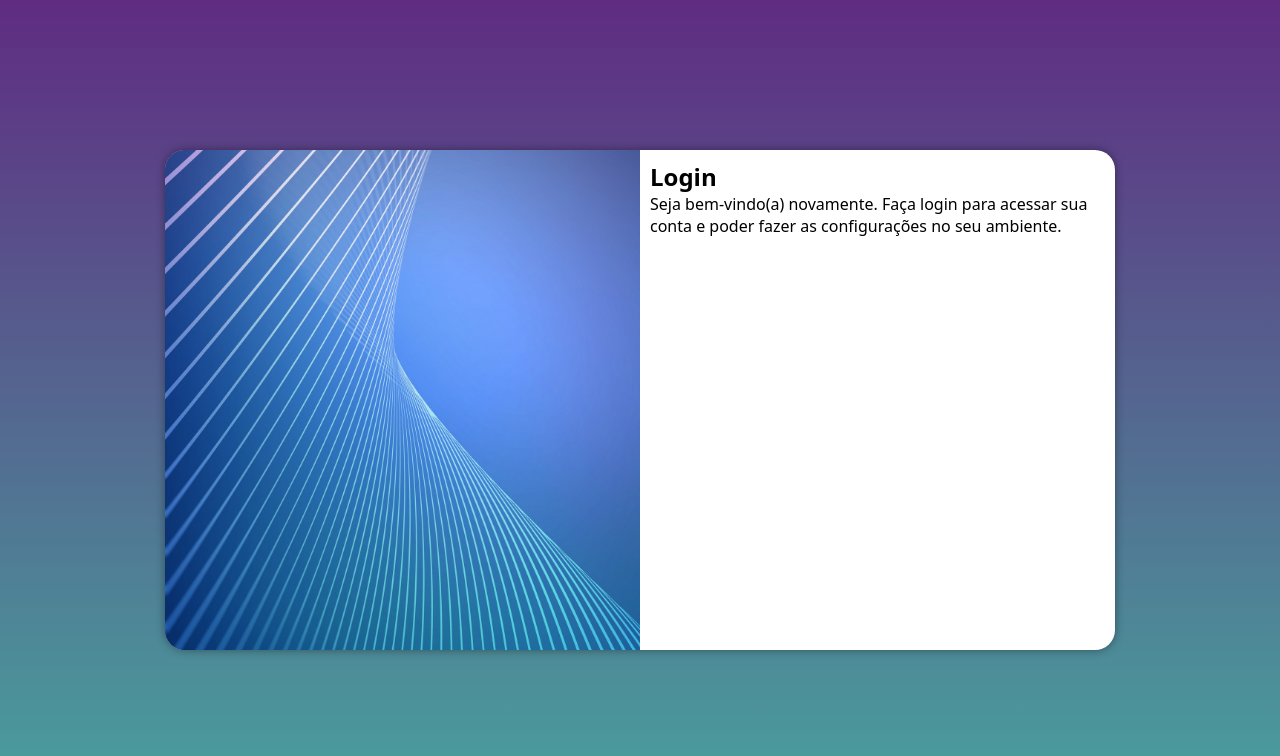
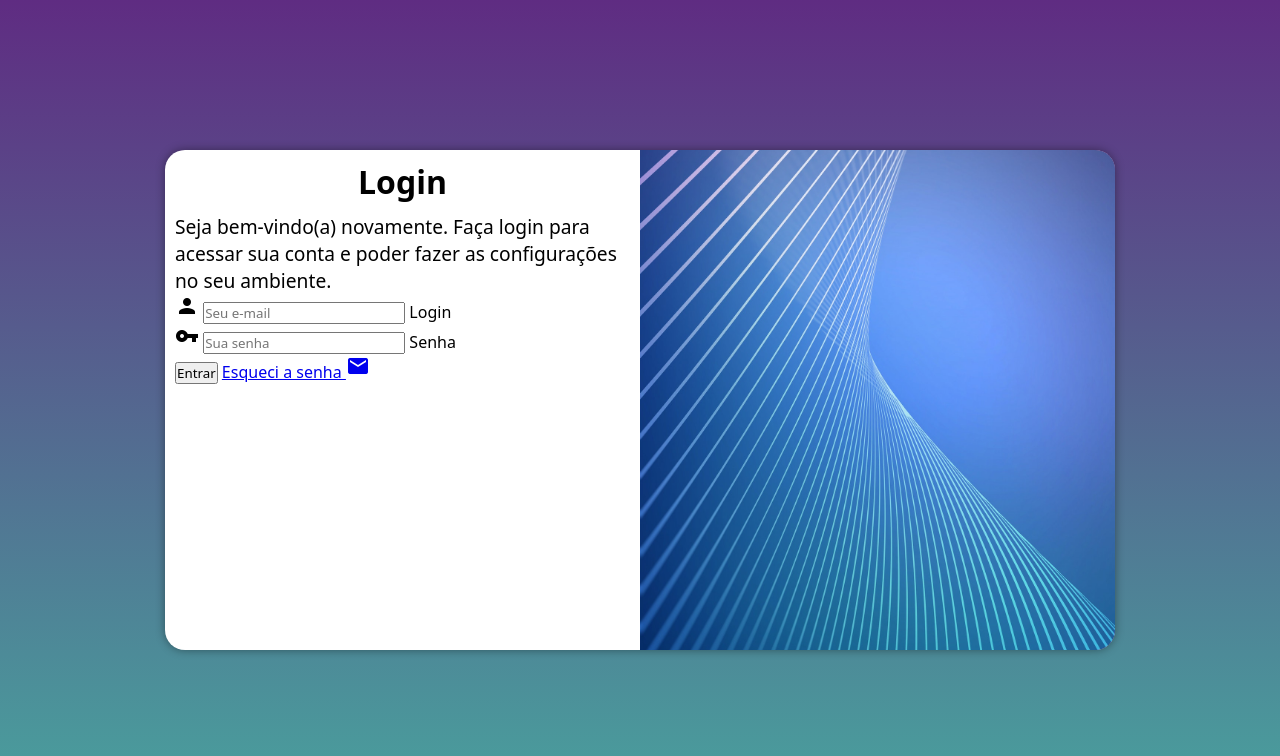
Before and after one commit to giovanasbarbosa/Projeto-Login, a plain HTML site: page index.html in a window 1280 px wide. Drawn offline with Linux system fonts and the light colour scheme.

Commit message:
Adicionei o formulário

```diff
--- a/estilos/media-query.css
+++ b/estilos/media-query.css
@@ -41,12 +41,18 @@ GRANDES TELAS: >1200PX
         width: 950px;
     }
     section#login div#imagem{
-        float:left;
+        float:right;
         width: 50%;
         height: 100%;
     }
     section#login div#formulario{
-        float:right;
+        float:left;
         width: 50%;
     }
+    div#formulario h1{
+        font-size: 2em;
+    }
+    div#formulario p{
+        font-size: 1.2em;
+    }
 }
--- a/estilos/style.css
+++ b/estilos/style.css
@@ -13,7 +13,7 @@
     box-sizing: border-box;
 }
 body,html{
-    background-color: #5f2c82;
+    background-image: linear-gradient(to top, #49a09d, #5f2c82);
     height: 100vh;
     width: 100vw;
 }
@@ -36,7 +36,7 @@ section#login{
     box-shadow: 0px 0px 10px rgba(0, 0, 0, 0.4);
 
     transition: width 0.3s, height 0.3s;
-    transition-timing-function: ease;
+    transition-timing-function: ;
 }
 section#login div#imagem{
     display: block;
@@ -49,3 +49,10 @@ section#login div#formulario{
     display: block;
     padding: 10px;
 }
+div#formulario h1{
+    text-align: center;
+    margin-bottom: 10px;
+}
+div#formulario p{
+    font-size: 0.8em;
+}
--- a/index.html
+++ b/index.html
@@ -5,6 +5,7 @@
     <meta http-equiv="X-UA-Compatible" content="IE=edge">
     <meta name="viewport" content="width=device-width, initial-scale=1.0">
     <title>Login</title>
+    <link rel="stylesheet" href="https://fonts.googleapis.com/icon?family=Material+Icons" rel="stylesheet">
     <link rel="stylesheet" href="estilos/style.css">
     <link rel="stylesheet" href="estilos/media-query.css">
 </head>
@@ -17,7 +18,21 @@
             <div id="formulario">
                 <h1>Login</h1>
             <p>Seja bem-vindo(a) novamente. Faça login para acessar sua conta e poder fazer as configurações no seu ambiente.</p>
-                <form action="login.php" method="post"></form>
+                <form action="login.php" method="post" autocomplete="on"></form>
+                <div class="campo">
+                    <i class="material-icons">person</i>
+                    <input type="email" name="login" id="ilogin" placeholder="Seu e-mail" autocomplete="email">
+                    <label for="ilogin">Login</label>
+                </div>
+                <div class="campo">
+                    <i class="material-icons">vpn_key</i>
+                    <input type="password" name="senha" id="isenha" placeholder="Sua senha" autocomplete="current-password" required min-lenght="8" max-length="20">
+                    <label for="isenha">Senha</label>
+                </div>
+                <input type="submit" value="Entrar">
+                <a href="esqueci.html">
+                    Esqueci a senha <i class="material-icons">mail</i>
+                </a>
             </div>
         </section>
     </main>
```
